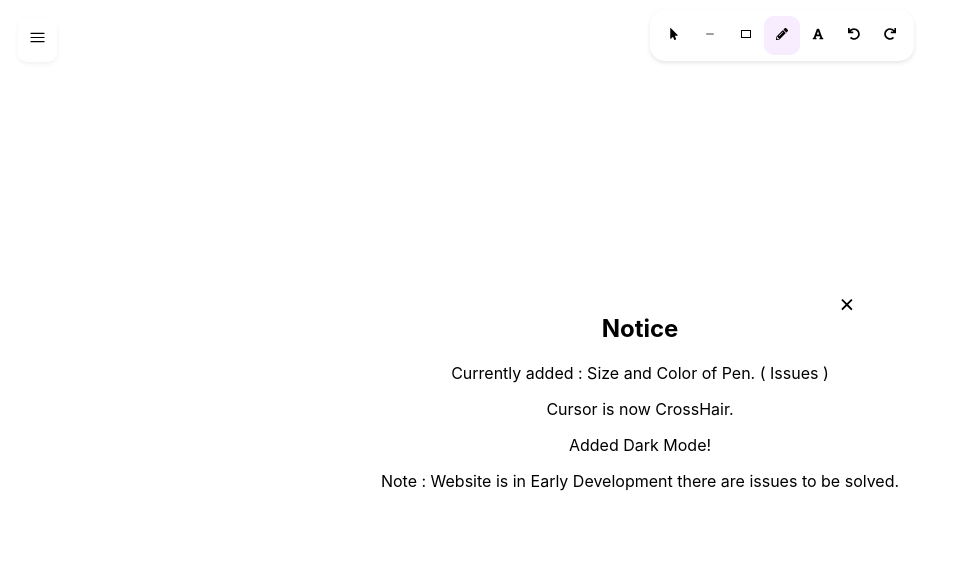
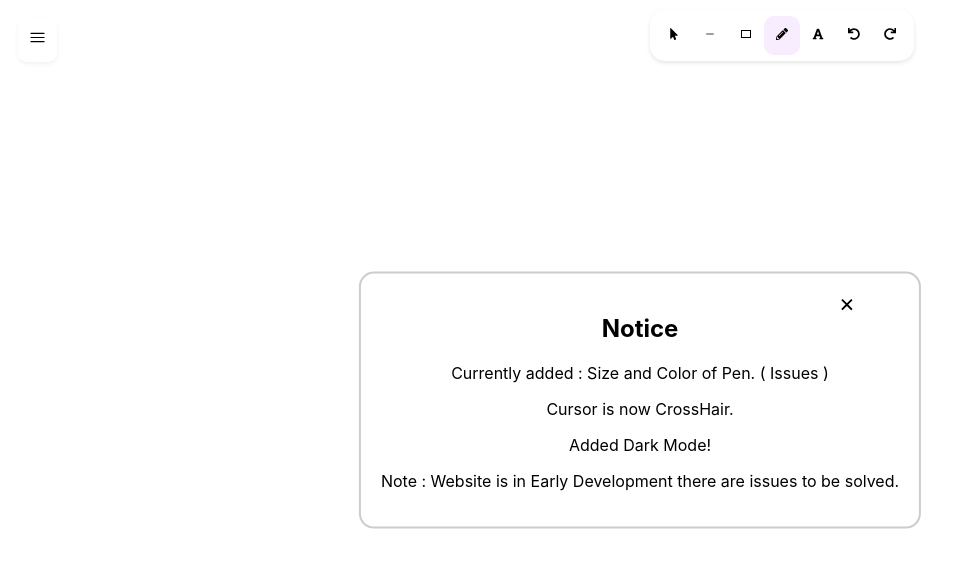
Before and after one commit to sumit171204/draw, a React (Create React App) app: page / in a window 1280 px wide. Shown: the top 568 px of the page, without its empty margins (0-954 px from the left). Built offline with nearby package versions, Linux system fonts and the light colour scheme; the HTML template or start-up script is replaced by a standard one.

Commit message:
Improved Dark Mode

```diff
--- a/src/App.js
+++ b/src/App.js
@@ -606,7 +606,7 @@ const handleTouchCancel = event => {
   return (
     <div>
       {showPopup && (
-      <div className={`popup ${darkMode ? 'dark-mode' : ''}`} style={{ backgroundColor: darkMode ? '#232329' : '#ffffff', color: darkMode ? '#ffffff' : '#000000', border: darkMode ? '#ffffff' : '#000000' }}>
+      <div className={`popup ${darkMode ? 'dark-mode' : ''}`} style={{ backgroundColor: darkMode ? '#232329' : '#ffffff', color: darkMode ? '#ffffff' : '#000000'}}>
           <button onClick={handleClosePopup}><IoCloseSharp /></button>
           <div className="popup-content">
             <h2>Notice</h2>
```
